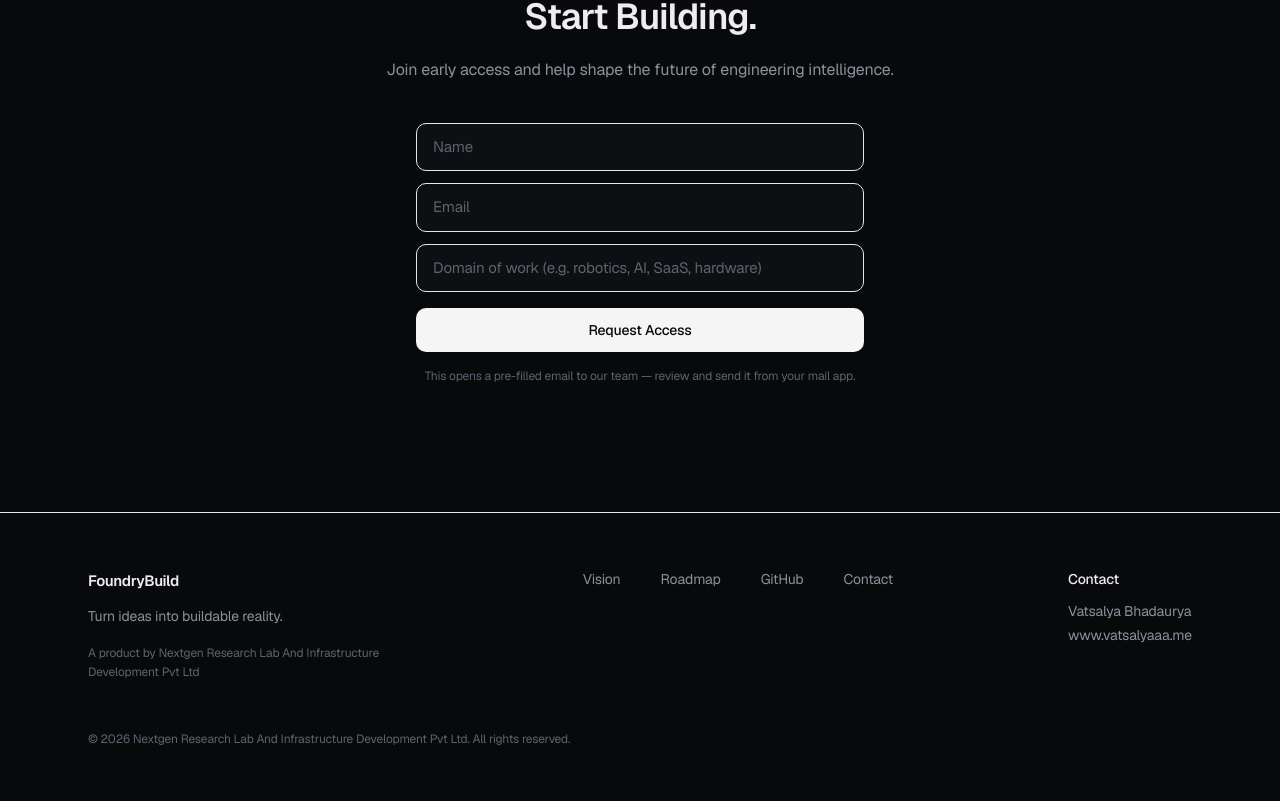
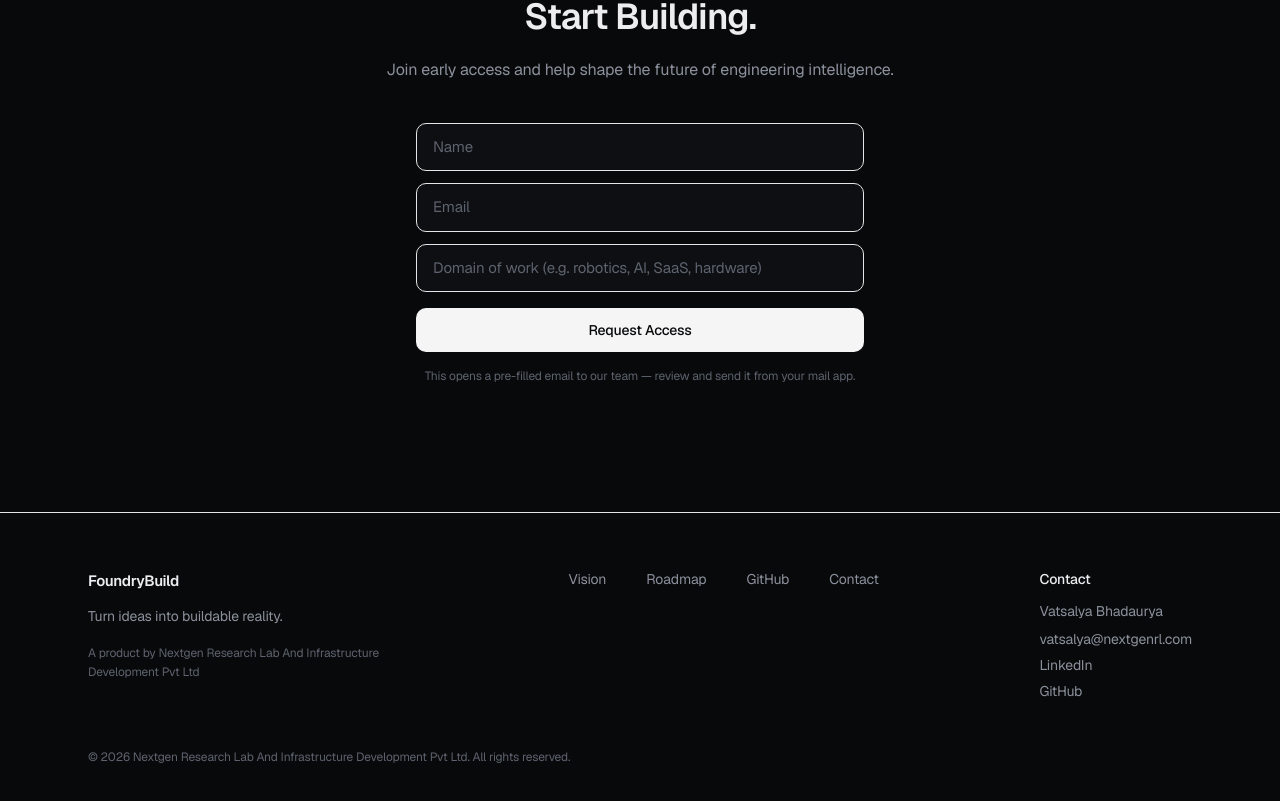
Before and after one commit to VatsalyaBhadaurya/Foundry-Build, a Next.js app: page / in a window 1280 px wide. Shown: the part 3994-4795 px from the top of the page. Built offline with nearby package versions, Linux system fonts and the light colour scheme.

Commit message:
Update footer contact links — email, LinkedIn, GitHub

```diff
--- a/components/Footer.tsx
+++ b/components/Footer.tsx
@@ -39,14 +39,17 @@ export function Footer() {
         <div className="text-sm">
           <p className="mb-3 font-medium text-[var(--color-text)]">Contact</p>
           <p className="text-[var(--color-text-muted)]">Vatsalya Bhadaurya</p>
-          <a
-            href="https://www.vatsalyaaa.me"
-            target="_blank"
-            rel="noopener noreferrer"
-            className="mt-1 inline-block text-[var(--color-text-muted)] transition-colors hover:text-[var(--color-text)]"
-          >
-            www.vatsalyaaa.me
-          </a>
+          <div className="mt-2 flex flex-col gap-1.5">
+            <a href="mailto:vatsalya@nextgenrl.com" className="text-[var(--color-text-muted)] transition-colors hover:text-[var(--color-text)]">
+              vatsalya@nextgenrl.com
+            </a>
+            <a href="https://www.linkedin.com/in/vatsalya-bhadaurya/" target="_blank" rel="noopener noreferrer" className="text-[var(--color-text-muted)] transition-colors hover:text-[var(--color-text)]">
+              LinkedIn
+            </a>
+            <a href="https://github.com/VatsalyaBhadaurya" target="_blank" rel="noopener noreferrer" className="text-[var(--color-text-muted)] transition-colors hover:text-[var(--color-text)]">
+              GitHub
+            </a>
+          </div>
         </div>
       </div>
 
```
